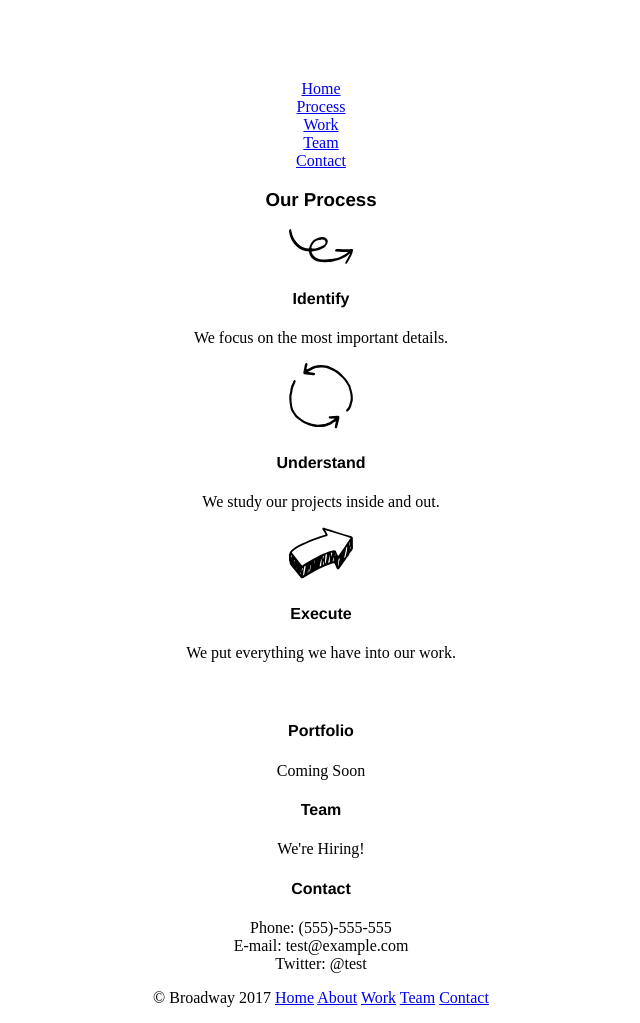
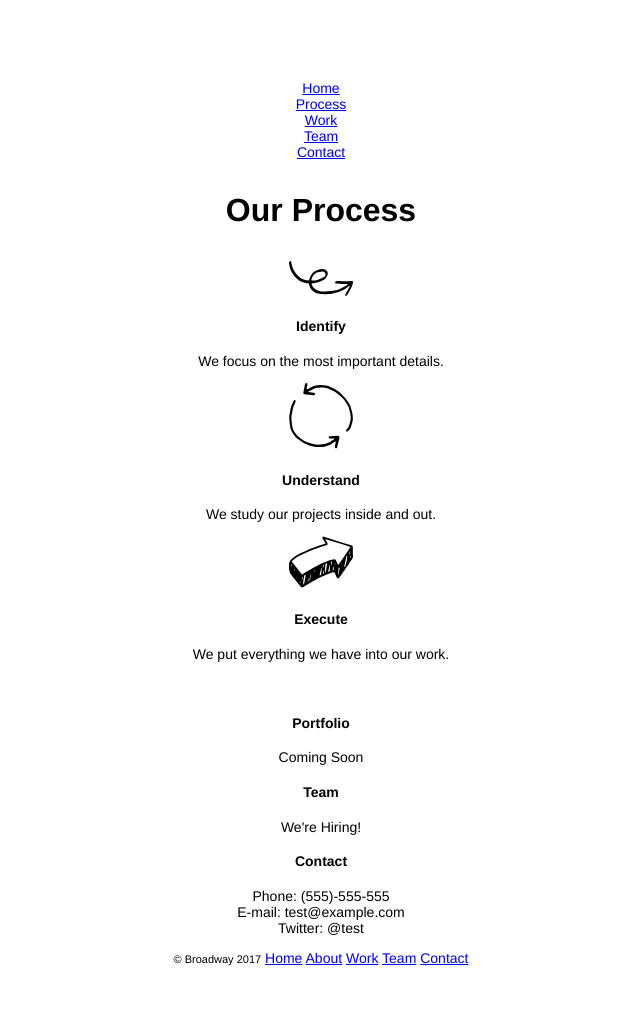
Before and after one commit to RobinJoe/broadway, a plain HTML site: page index.html in a window 1280 px wide. Shown: the whole page, without its empty margins (319-959 px from the left). After the commit the page ends 980 px from the top, so only its background shows below. Drawn offline with Linux system fonts and the light colour scheme.

Commit message:
Working on css file style corrections #1

```diff
--- a/index.html
+++ b/index.html
@@ -6,7 +6,9 @@
     <link rel="stylesheet" href="./resources/css/style.css">
   </head>
   <body>
+
     <!-- Headline and navigation -JR- -->
+
 <div class="heading">
 <h1>Broadway Design</h1>
 <nav>
@@ -24,7 +26,7 @@
 
   <!-- Identify -JR- -->
 
-<h3 class="process">Our Process</h3>
+<h3>Our Process</h3>
   <img src="resources\images\identify.svg" alt="" height="" width="">
   <h4>Identify</h4>
   <p>We focus on the most important details.</p>
@@ -58,7 +60,7 @@
 
 <!-- Copyright -JR- -->
 
-<p>&copy; Broadway 2017 <a href="#">Home</a>
+<p class="copyright"><span id="small">&copy; Broadway 2017</span> <a href="#">Home</a>
 <a href="#">About</a> <a href="#">Work</a>
 <a href="#">Team</a> <a href="#">Contact</a></p>
   </body>
--- a/resources/css/style.css
+++ b/resources/css/style.css
@@ -1,14 +1,34 @@
-
 body {
   text-align: center;
+  font-family: helvetica;
 }
 
-h1, h3, h4  {
-  font-family: Helvetica;
+.heading {
+  color: white;
+  background-image: ("/resources/images/the-flatiron-building.png");
+}
+
+h3  {
+  font-size: 32px;
   font-weight: bold;
 }
 
-.heading {
-  background-image: url(resources\images\the-flatiron-building.png);
+h4 {
+  font-size: 23px;
+  font-weight: bold;
+}
+
+h4, p {
+  font-size: 14px;
+}
+
+.copyright p {
+  background-color: dimgray;
   color: white;
+  font-family: helvetica;
+  text-align: left;
 }
+
+#small {
+  font-size: 11px;
+}
```
